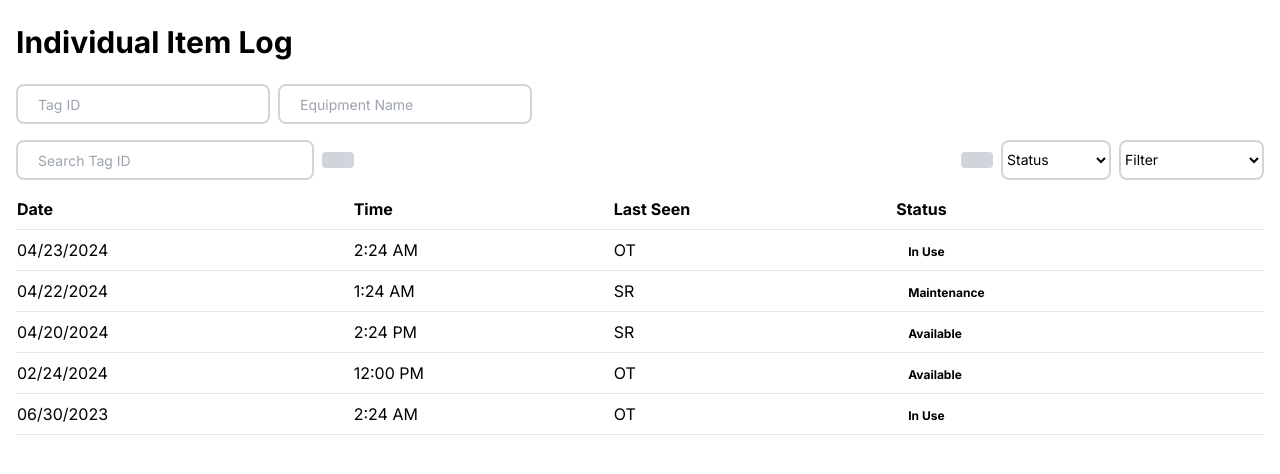
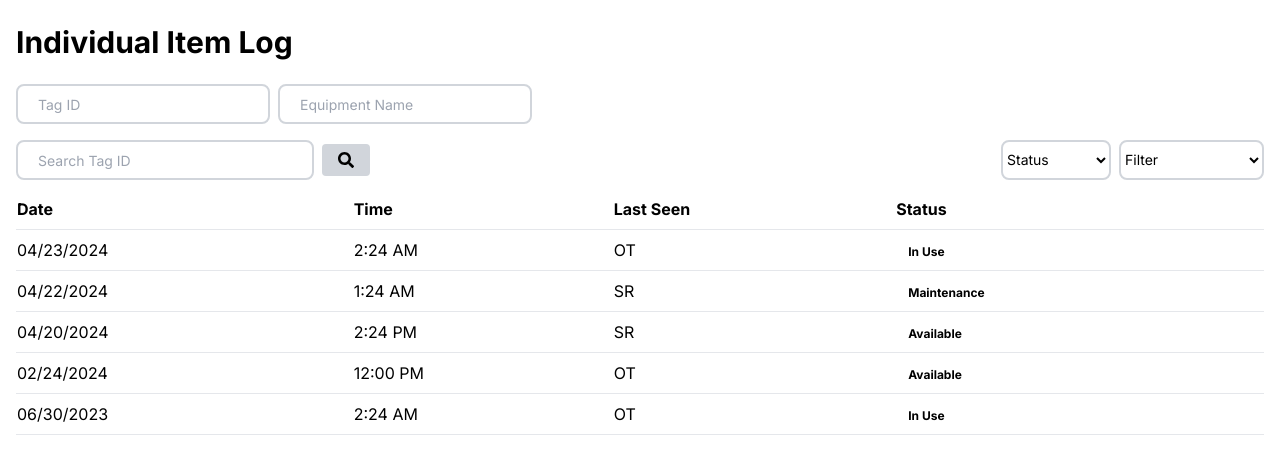
Before and after one commit to m-fazeel/SETS, a Next.js app in the folder project-code/: page /individual-item in a window 1280 px wide. Shown: the top 474 px of the page. Built offline with nearby package versions, Linux system fonts and the light colour scheme.

Commit message:
fixed color issue

```diff
--- a/project-code/src/app/individual-item/page.js
+++ b/project-code/src/app/individual-item/page.js
@@ -1,10 +1,10 @@
 "use client";
 
 import React from 'react'
-
+import { FaSearch } from "react-icons/fa";
 
 function Homepage() {
-    // Imaginary data fetched from a database
+
     const initialData = [
         { tagId: '001', equipmentName: 'Excavator', date: '04/23/2024', time: '2:24 AM', lastSeen: 'OT', status: 'In Use', statusColor: 'status-yellow' },
         { tagId: '002', equipmentName: 'Bulldozer', date: '04/22/2024', time: '1:24 AM', lastSeen: 'SR', status: 'Maintenance', statusColor: 'status-red' },
@@ -88,14 +88,11 @@ function Homepage() {
                     <input className="border-2 border-gray-300 bg-white h-10 px-5 pr-16 rounded-lg text-sm focus:outline-none"
                         type="search" name="search" placeholder="Search Tag ID" />
                     <button className="bg-gray-300 hover:bg-gray-400 text-black font-bold py-2 px-4 rounded">
-                        <i className="fas fa-search"></i>
+                        <FaSearch />
                     </button>
                 </div>
 
                 <div className="flex justify-end items-center space-x-2">
-                    <button className="bg-gray-300 hover:bg-gray-400 text-black font-bold py-2 px-4 rounded">
-                        <i className="fas fa-calendar-alt"></i>
-                    </button>
                     <select className="border-2 border-gray-300 bg-white h-10 rounded-lg text-sm focus:outline-none"
                         onChange={(e) => sortStatus(e.target.value)}>
                         <option>Status</option>
```
Lines whose indentation alone changed are shown as unchanged.
